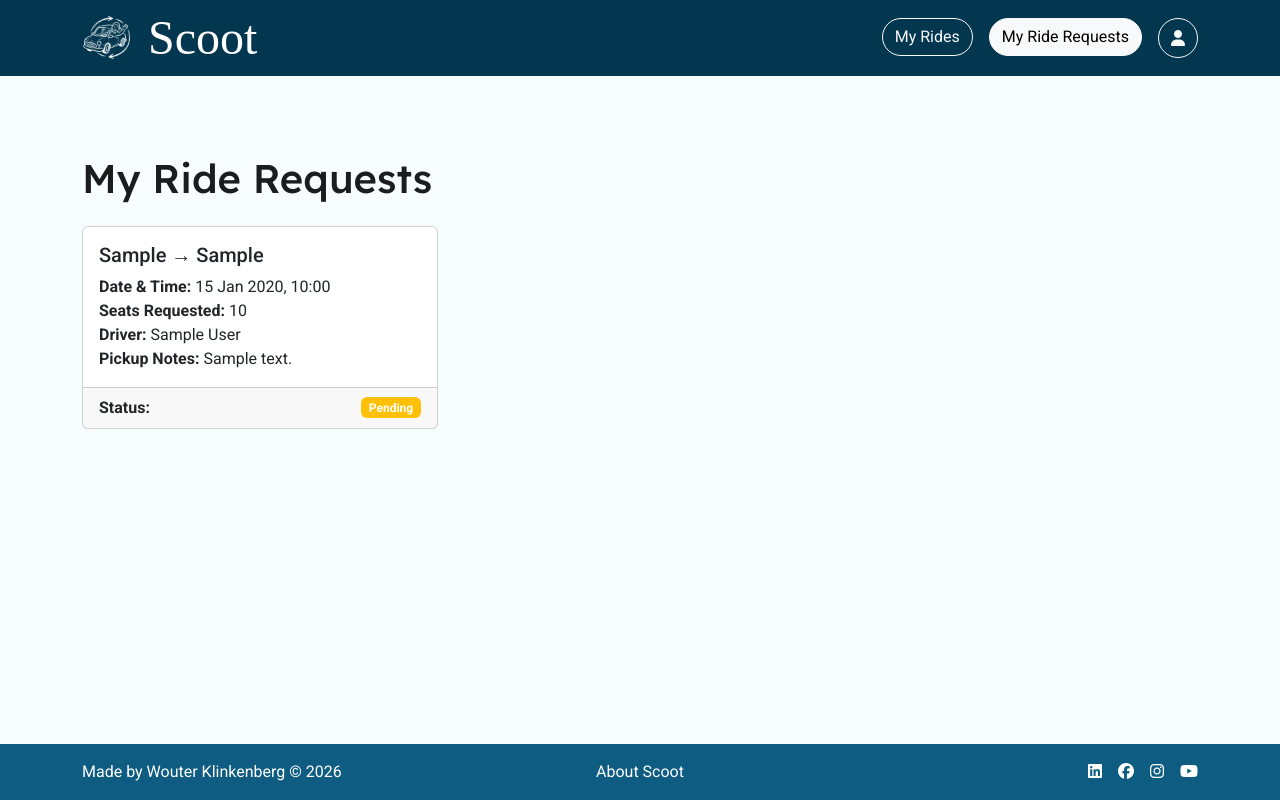
After one commit to wouter-codes/scoot, a Django app: page /my-ride-requests/ in a window 1280 px wide. The commit adds this page. Run offline with Django 5.2, Linux system fonts and the light colour scheme; a user stored in the database is signed in; tables that the repository leaves empty hold one stand-in row (values such as "Sample post"); some libraries are stand-ins or nearby versions; some web fonts are replaced.

Commit message:
Add ride request management features including confirmation, display of user requests, and seat availability checks

```diff
--- a/rides/forms.py
+++ b/rides/forms.py
@@ -1,5 +1,6 @@
 from django import forms
 from .models import Rides
+from django.core.validators import MinValueValidator
 from crispy_forms.helper import FormHelper
 from crispy_forms.layout import Submit, Row, Column
 
--- a/rides/models.py
+++ b/rides/models.py
@@ -34,7 +34,7 @@ class Rides(models.Model):
     origin = models.CharField(max_length=255)
     destination = models.CharField(max_length=255)
     date = models.DateTimeField(validators=[validate_future_date])
-    seats_available = models.IntegerField(choices=SEATS_AVAILABLE, default=1, validators=[MinValueValidator(1)])
+    seats_available = models.IntegerField(choices=SEATS_AVAILABLE, default=1)
     pickup_notes = models.TextField(blank=True)
     status = models.CharField(max_length=1, choices=RIDES_STATUS, default='0')
     created_on = models.DateTimeField(auto_now_add=True)
--- a/rides/templates/rides/book_ride.html
+++ b/rides/templates/rides/book_ride.html
@@ -2,7 +2,7 @@
 <div class="container my-5">
     <div class="row">
         <div class="col-12 col-md-8 col-lg-6 mx-auto">
-            <h1 class="mb-4">Confirm Your Booking</h1>
+            <h1 class="mb-4">Confirm Ride Request</h1>
 
             <!-- Ride Details Card -->
             <div class="card mb-4">
@@ -42,7 +42,7 @@
 
                 <div class="d-grid gap-2 d-md-flex justify-content-md-between">
                     <a href="{% url 'index' %}" class="btn btn-outline-secondary">Cancel</a>
-                    <button type="submit" class="btn btn-primary">Confirm Booking</button>
+                    <button type="submit" class="btn btn-primary">Request Ride</button>
                 </div>
             </form>
         </div>
--- /dev/null
+++ b/rides/templates/rides/my_ride_requests.html
@@ -0,0 +1,46 @@
+{% extends "base.html" %} {% block content %}
+<div class="container my-5">
+    <div class="row">
+        <div class="col-12">
+            <h1 class="mb-4">My Ride Requests</h1>
+
+            {% if ride_requests %}
+                <div class="row">
+                    {% for ride_request in ride_requests %}
+                    <div class="col-12 col-md-6 col-lg-4 mb-4">
+                        <div class="card h-100">
+                            <div class="card-body">
+                                <h5 class="card-title">{{ ride_request.ride.origin }} → {{ ride_request.ride.destination }}</h5>
+                                <p class="card-text">
+                                    <strong>Date & Time:</strong> {{ ride_request.ride.date|date:"d M Y, H:i" }}<br>
+                                    <strong>Seats Requested:</strong> {{ ride_request.seats_requested }}<br>
+                                    <strong>Driver:</strong> {{ ride_request.ride.driver.get_full_name|default:ride_request.ride.driver.username }}<br>
+                                    {% if ride_request.ride.pickup_notes %}
+                                    <strong>Pickup Notes:</strong> {{ ride_request.ride.pickup_notes }}<br>
+                                    {% endif %}
+                                </p>
+                            </div>
+                            <div class="card-footer d-flex justify-content-between align-items-center">
+                                <span><strong>Status:</strong></span>
+                                {% if ride_request.status == '0' %}
+                                    <span class="badge bg-warning">Pending</span>
+                                {% elif ride_request.status == '1' %}
+                                    <span class="badge bg-success">Accepted</span>
+                                {% elif ride_request.status == '2' %}
+                                    <span class="badge bg-danger">Declined</span>
+                                {% endif %}
+                            </div>
+                        </div>
+                    </div>
+                    {% endfor %}
+                </div>
+            {% else %}
+                <div class="alert alert-info" role="alert">
+                    <h4 class="alert-heading">No Ride Requests Yet</h4>
+                    <p>You haven't requested any rides yet. <a href="{% url 'index' %}" class="link">Browse available rides</a> to get started!</p>
+                </div>
+            {% endif %}
+        </div>
+    </div>
+</div>
+{% endblock %}
--- a/rides/urls.py
+++ b/rides/urls.py
@@ -5,4 +5,5 @@ urlpatterns = [
     path('', views.index, name='index'),
     path('rides/<int:ride_id>/book/', views.book_ride, name='book_ride'),
     path('booking/<int:request_id>/confirmation/', views.ride_request_confirmation, name='ride_request_confirmation'),
+    path('my-ride-requests/', views.my_ride_requests, name='my_ride_requests'),
 ]
--- a/rides/views.py
+++ b/rides/views.py
@@ -54,6 +54,11 @@ def book_ride(request, ride_id):
 
     ride = get_object_or_404(Rides, id=ride_id)
 
+    # Check if ride has available seats
+    if ride.seats_available <= 0:
+        messages.error(request, 'This ride has no available seats.')
+        return redirect('index')
+
     if request.method == 'POST':
         seats_requested = int(request.POST.get('seats_requested', 1))
 
@@ -72,6 +77,10 @@ def book_ride(request, ride_id):
             seats_requested=seats_requested,
             status='0'  # Pending status
         )
+
+        # Decrement available seats
+        ride.seats_available -= seats_requested
+        ride.save()
 
         # Redirect to confirmation page
         return redirect('ride_request_confirmation', request_id=ride_request.id)
@@ -94,6 +103,20 @@ def ride_request_confirmation(request, request_id):
     }
     return render(request, 'rides/ride_request_confirmation.html', context)
 
+@login_required(login_url='account_signup')
+def my_ride_requests(request):
+    """
+    Display all ride requests (bookings) for the logged-in user.
+    """
+    ride_requests = RideRequest.objects.filter(
+        passenger=request.user
+    ).select_related('ride').order_by('-ride__date')
+
+    context = {
+        'ride_requests': ride_requests,
+    }
+    return render(request, 'rides/my_ride_requests.html', context)
+
 # Create your views here.
 # class PostList(generic.ListView):
 #     """
```
Also changed, not shown: rides/templates/rides/ride_request_confirmation.html (+8 -4 lines).
